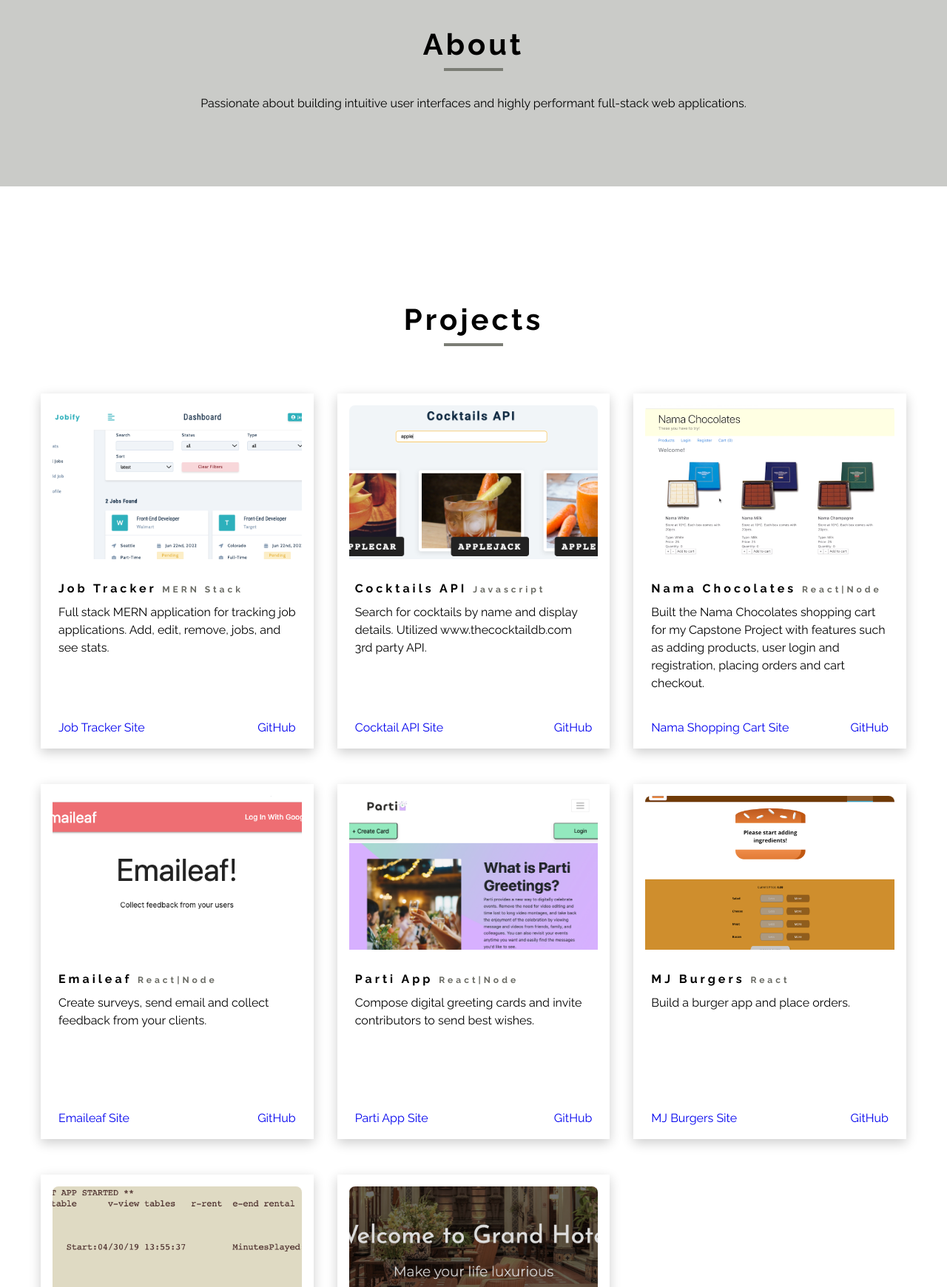
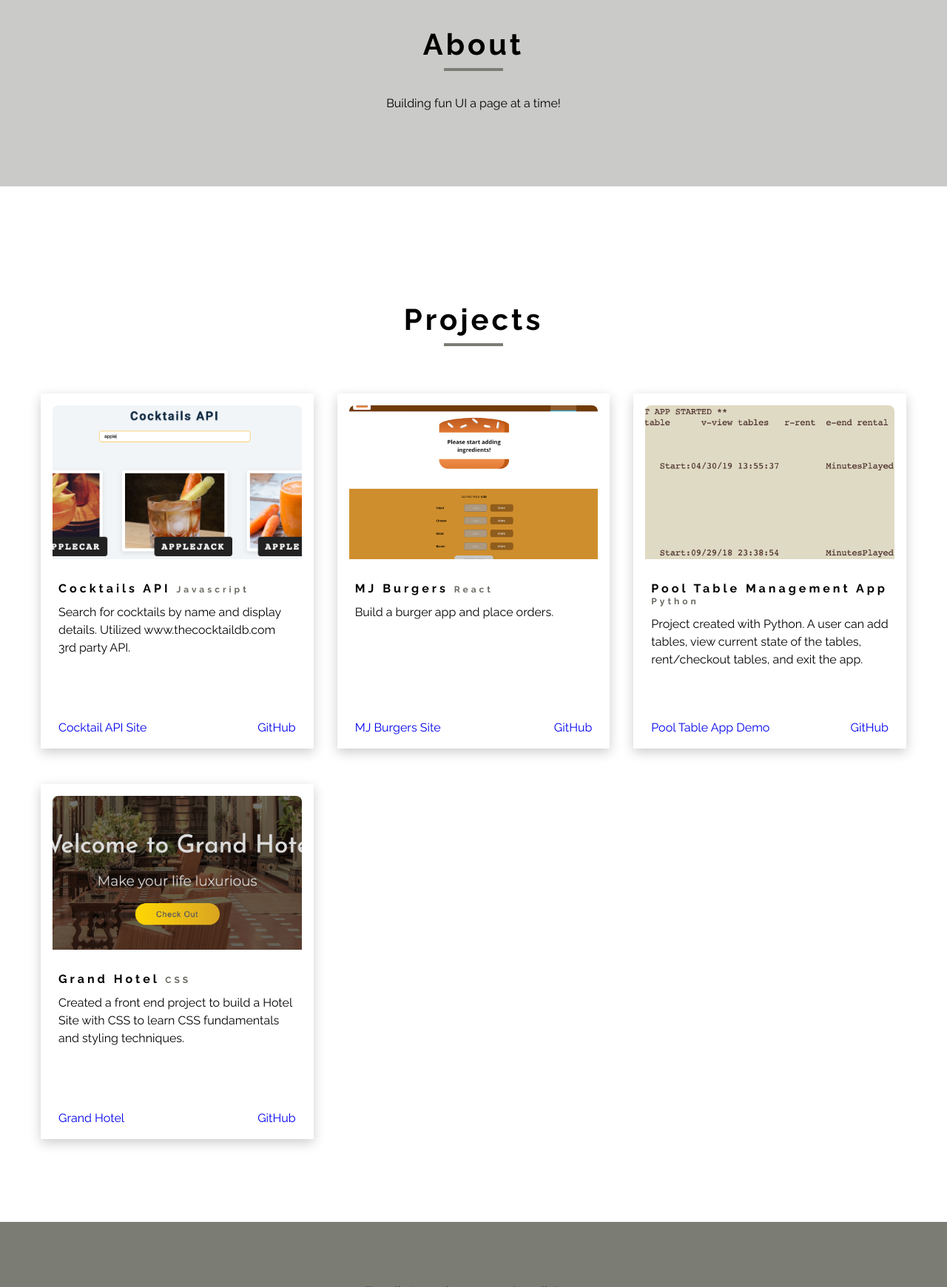
Before and after one commit to jg00/portfolio-jg-1, a plain HTML site: page index.html in a window 1280 px wide. Shown: the part 840-2580 px from the top of the page at 74% size. Drawn offline with Linux system fonts and the light colour scheme.

Commit message:
Removed cards where hosting site need to be replaced.

```diff
--- a/css/styles.css
+++ b/css/styles.css
@@ -400,6 +400,11 @@ p {
   justify-self: center;
   display: none;
 }
+
+.about-info {
+  text-align: center;
+}
+
 @media screen and (min-width: 992px) {
   .about-center {
     /* grid-template-columns: 1fr 1fr; */
@@ -764,6 +769,12 @@ p {
   width: 100%;
   object-fit: cover;
 }
+
+/* Temporarily hide - change host site */
+.card.hidden {
+  display: none;
+}
+
 .card {
   /*height: 27rem;*/ /* Important because we will be setting both .card-front and .card-back to be position absolute. */
   height: 30rem;
--- a/index.html
+++ b/index.html
@@ -162,8 +162,9 @@
           </div>
           <!-- end of section title -->
           <p>
-            Passionate about building intuitive user interfaces and highly
-            performant full-stack web applications.
+            <!-- Passionate about building intuitive user interfaces and highly
+            performant full-stack web applications. -->
+            Building fun UI a page at a time!
           </p>
 
           <!-- <a href="./about.html" class="btn">about me</a> -->
@@ -183,7 +184,7 @@
 
       <div class="section-center blog-center">
         <!-- start of single article -->
-        <article class="card">
+        <article class="card hidden">
           <!-- front of the card -->
           <div class="card-side card-front">
             <div class="card-image-container">
@@ -257,7 +258,7 @@
         <!-- end of single article -->
 
         <!-- start of single article -->
-        <article class="card">
+        <article class="card hidden">
           <!-- front of the card -->
           <div class="card-side card-front">
             <div class="card-image-container">
@@ -296,7 +297,7 @@
         <!-- end of single article -->
 
         <!-- start of single article -->
-        <article class="card">
+        <article class="card hidden">
           <!-- front of the card -->
           <div class="card-side card-front">
             <div class="card-image-container">
@@ -336,7 +337,7 @@
         <!-- end of single article -->
 
         <!-- start of single article -->
-        <article class="card">
+        <article class="card hidden">
           <!-- front of the card -->
           <div class="card-side card-front">
             <div class="card-image-container">
```
